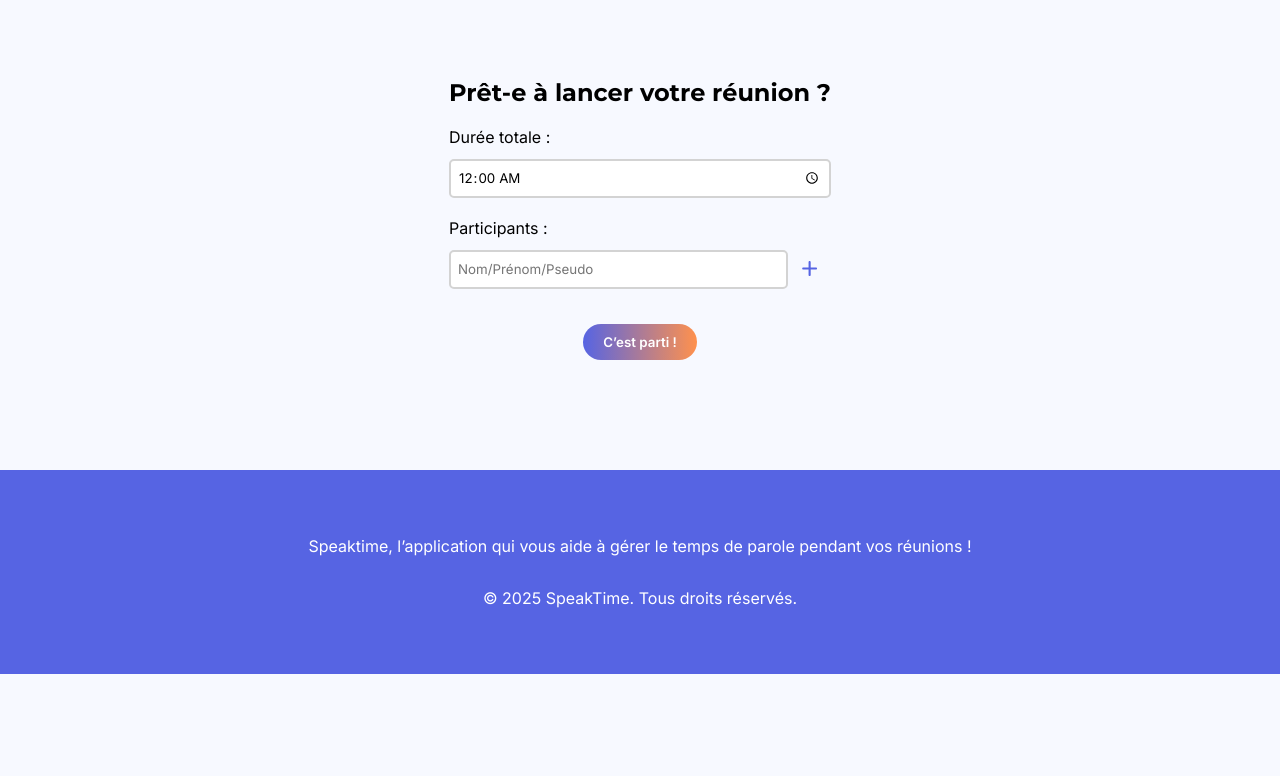
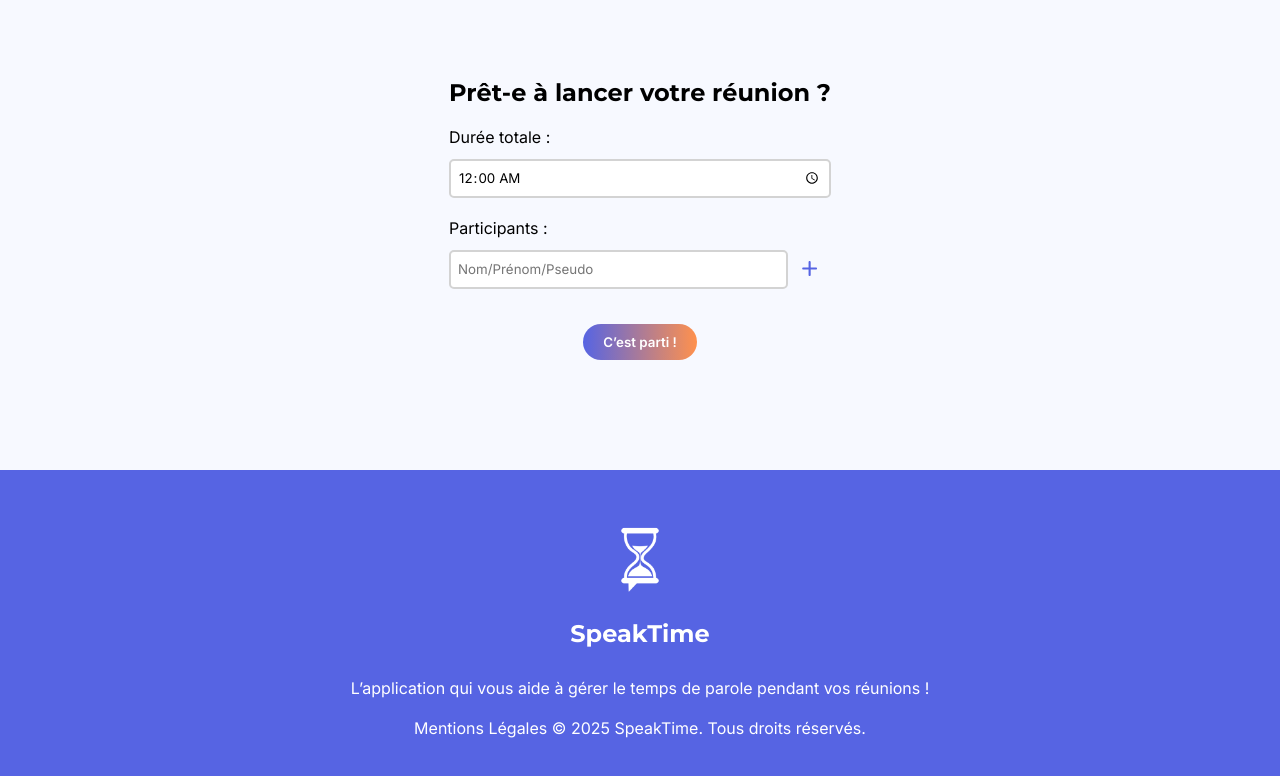
Before and after one commit to SandraPautonnier/SpeakTime, a React (Vite) app: page / in a window 1280 px wide. Shown: the part 661-1437 px from the top of the page. Before the commit the page ends 1335 px from the top, so only its background shows below. Built offline with nearby package versions, Linux system fonts and the light colour scheme.

Commit message:
update footer

```diff
--- a/src/components/Footer.jsx
+++ b/src/components/Footer.jsx
@@ -1,12 +1,13 @@
 import React from 'react'
+import Logo from "../assets/Logo_SpeakTime.png";
 
 const Footer = () => {
   return (
     <footer>
-      <div className="banner">
-        <p>Speaktime, l’application qui vous aide à gérer le temps de parole pendant vos réunions !</p>
-      </div>
-        <p>© 2025 SpeakTime. Tous droits réservés.</p>
+      <img src={Logo} alt="Logo SpeakTime" />
+      <h2>SpeakTime</h2>
+      <p>L’application qui vous aide à gérer le temps de parole pendant vos réunions !</p>
+      <p>Mentions Légales © 2025 SpeakTime. Tous droits réservés.</p>
     </footer>
   )
 }
--- a/src/sass/layout/footer.scss
+++ b/src/sass/layout/footer.scss
@@ -6,6 +6,14 @@ footer {
     flex-direction: column;
     justify-content: center;
     align-items: center;
+    text-align: center;;
     padding: 50px 0;
     margin-top: 50px;
+    img {
+        max-width: 80px;
+        filter: invert(80%) sepia(0) saturate(100%) hue-rotate(-100deg) brightness(200%) contrast(200%);
+    }
+    p {
+        margin: 10px 20px;
+    }
 }
--- a/src/style.css
+++ b/src/style.css
@@ -179,8 +179,16 @@ footer {
   flex-direction: column;
   justify-content: center;
   align-items: center;
+  text-align: center;
   padding: 50px 0;
   margin-top: 50px;
+}
+footer img {
+  max-width: 80px;
+  filter: invert(80%) sepia(0) saturate(100%) hue-rotate(-100deg) brightness(200%) contrast(200%);
+}
+footer p {
+  margin: 10px 20px;
 }
 
 .btn-remove {
```
Also changed, not shown: 1 other file (tests, documents, lock files or other folders).
